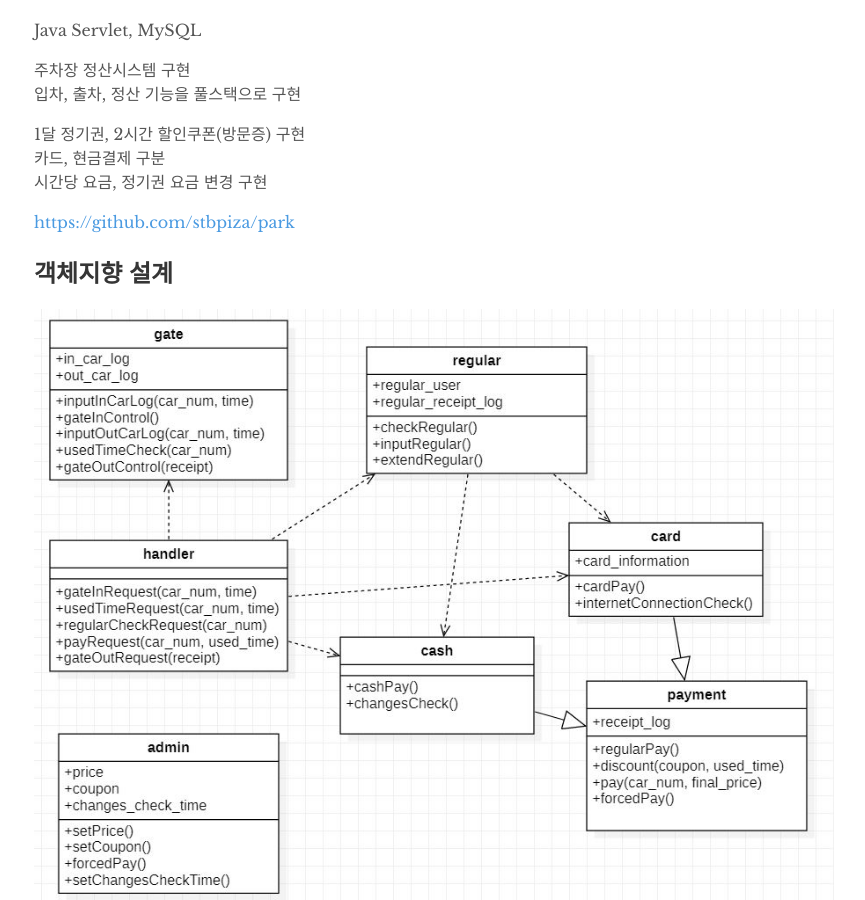
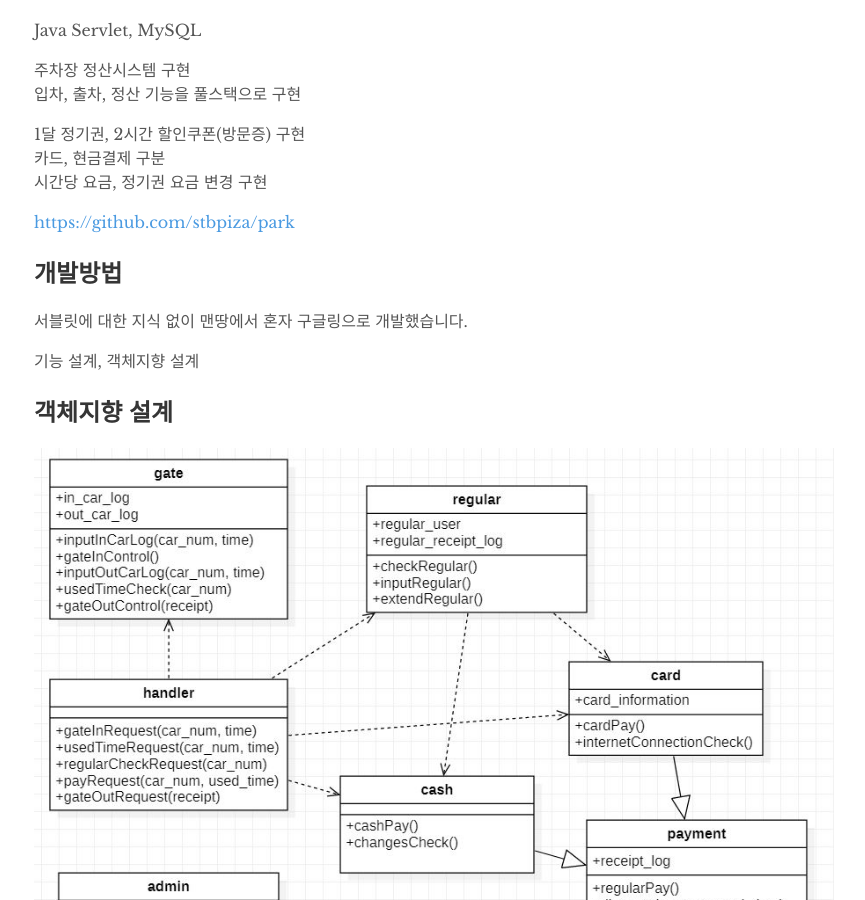
Before and after one commit to stbpiza/stbpiza.github.io, a Jekyll site: the page built from _posts/2020-08-19-parking.md, in a window 1280 px wide and 900 px high, scrolled down 357 px. Shown: the whole window, without its empty margins (206-1071 px from the left). Built offline with Jekyll 4.4.1, drawn with Linux system fonts in a browser that asks for light colours.

Commit message:
Update 2020-08-19-parking.md

```diff
--- a/_posts/2020-08-19-parking.md
+++ b/_posts/2020-08-19-parking.md
@@ -17,7 +17,11 @@ Java Servlet, MySQL
 
 <a href="https://github.com/stbpiza/park">https://github.com/stbpiza/park</a>
 
+## 개발방법
 
+서블릿에 대한 지식 없이 맨땅에서 혼자 구글링으로 개발했습니다.
+
+기능 설계, 객체지향 설계
 
 ## 객체지향 설계
 
```
